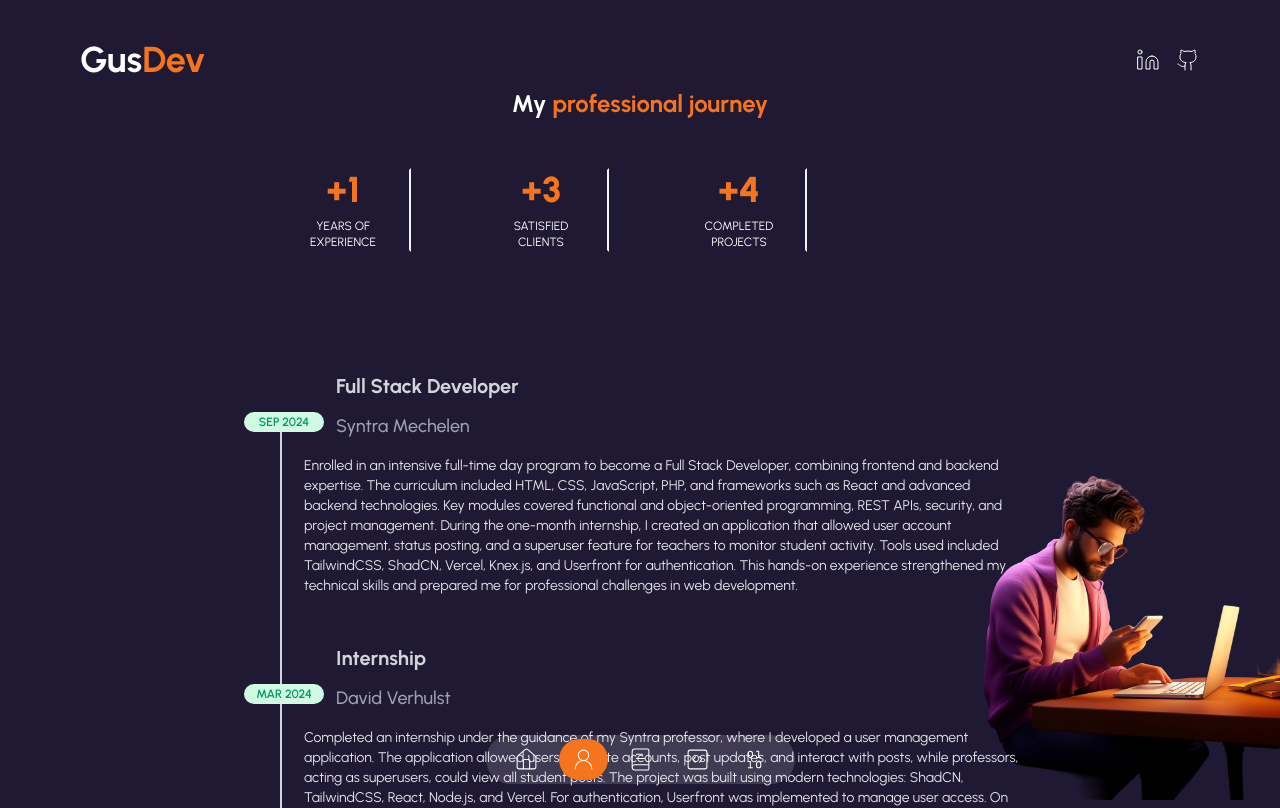
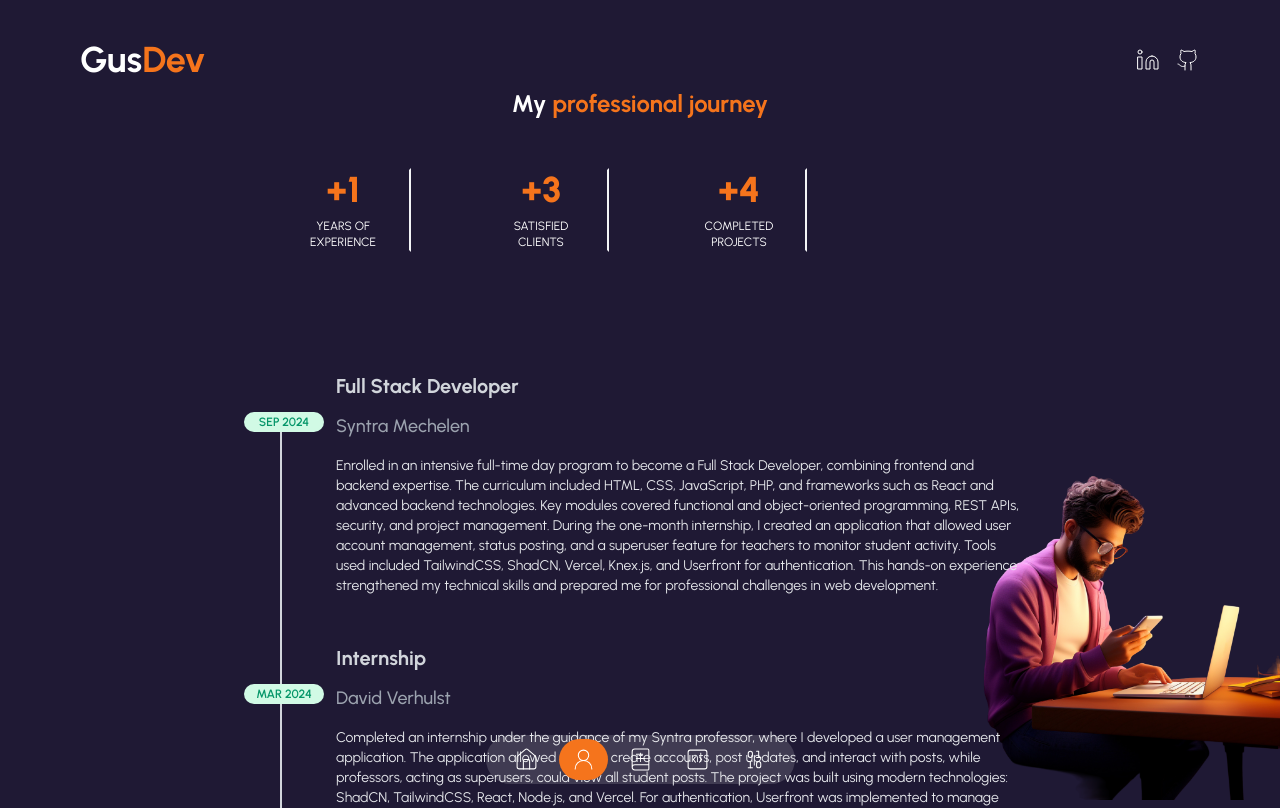
Before and after one commit to gusespitia/Portfolio-particles, a Next.js app: page /about-me in a window 1280 px wide. Shown: the top 808 px of the page. Built offline with nearby package versions, Linux system fonts and the light colour scheme.

Commit message:
updates on about-me

```diff
--- a/app/(routes)/skills/page.tsx
+++ b/app/(routes)/skills/page.tsx
@@ -38,7 +38,7 @@ const SkillPage = () => {
 
       {/* Header */}
       <h1 className="mx-auto mt-10 xs:-mt-5 font-bold text-3xl text-center md:text-left lg:text-center xs:text-2xl leading-snug">
-      My <span className="text-secondary">Skills</span>
+      My <span className="text-secondary">skills</span>
       </h1>
       <p className="mb-8 md:mb-12 max-w-xl text-center text-gray-300">
         These are the programming languages and technologies I&apos;m proficient in.
--- a/components/counter-services.tsx
+++ b/components/counter-services.tsx
@@ -20,7 +20,7 @@ const CounterServices = () => {
                 } ${lineRightMobile ? "border-e-gray-100" : ""}`}
               >
                 <p className="flex justify-center mx-auto mb-2 font-extrabold text-2xl text-center text-secondary md:text-4xl ju">
-                  + <CountUp end={endCounter} start={0} duration={5}></CountUp>
+                  + <CountUp end={endCounter} start={0} duration={8}></CountUp>
                 </p>
                 <p className="max-w-[100px] text-xs uppercase">{text}</p>
               </div>
--- a/components/time-line.tsx
+++ b/components/time-line.tsx
@@ -6,14 +6,20 @@ const TimeLine = () => {
       <div className="mx-auto py-10 xs:py-8 w-full max-w-3xl">
         {dataAboutPage.map((data) => (
           <div key={data.id} className="relative py-6 pl-8 xs:pl-20 group">
-                        <h3 className="mb-2 font-bold text-2xl text-gray-300 text-left xs:text-xl">{data.title}</h3>
+            <h3 className="mb-2 font-bold text-2xl text-gray-300 text-left xs:text-xl">
+              {data.title}
+            </h3>
             <div className="before:left-2 xs:before:left-6 before:absolute flex xs:flex-row flex-col items-start group-last:before:hidden before:bg-gray-300 mb-4 before:w-[2px] before:h-full before:translate-y-3">
               <time className="inline-flex left-0 xs:absolute justify-center items-center bg-emerald-100 rounded-full w-20 h-5 font-semibold text-emerald-600 text-xs uppercase xs:translate-x-[-15%] xs:translate-y-1">
                 {data.date}
               </time>
-                            <p className="mt-1 xs:ml-0 font-medium text-gray-400 text-left text-xl xs:text-center xs:text-lg">{data.subtitle}</p>
+              <p className="mt-1 ml-6 xs:ml-0 font-medium text-gray-400 text-left text-xl xs:text-center xs:text-lg">
+                {data.subtitle}
+              </p>
             </div>
-                        <p className="xs:-ml-8 text-gray-200 xs:text-sm">{data.description}</p>
+            <p className="md:-ml-0 xs:-ml-8 text-gray-200 xs:text-sm ">
+              {data.description}
+            </p>
           </div>
         ))}
       </div>
```
Also changed, not shown: public/Gusdev-logo.png (added), public/logo.png (deleted). Lines whose indentation alone changed are shown as unchanged.
